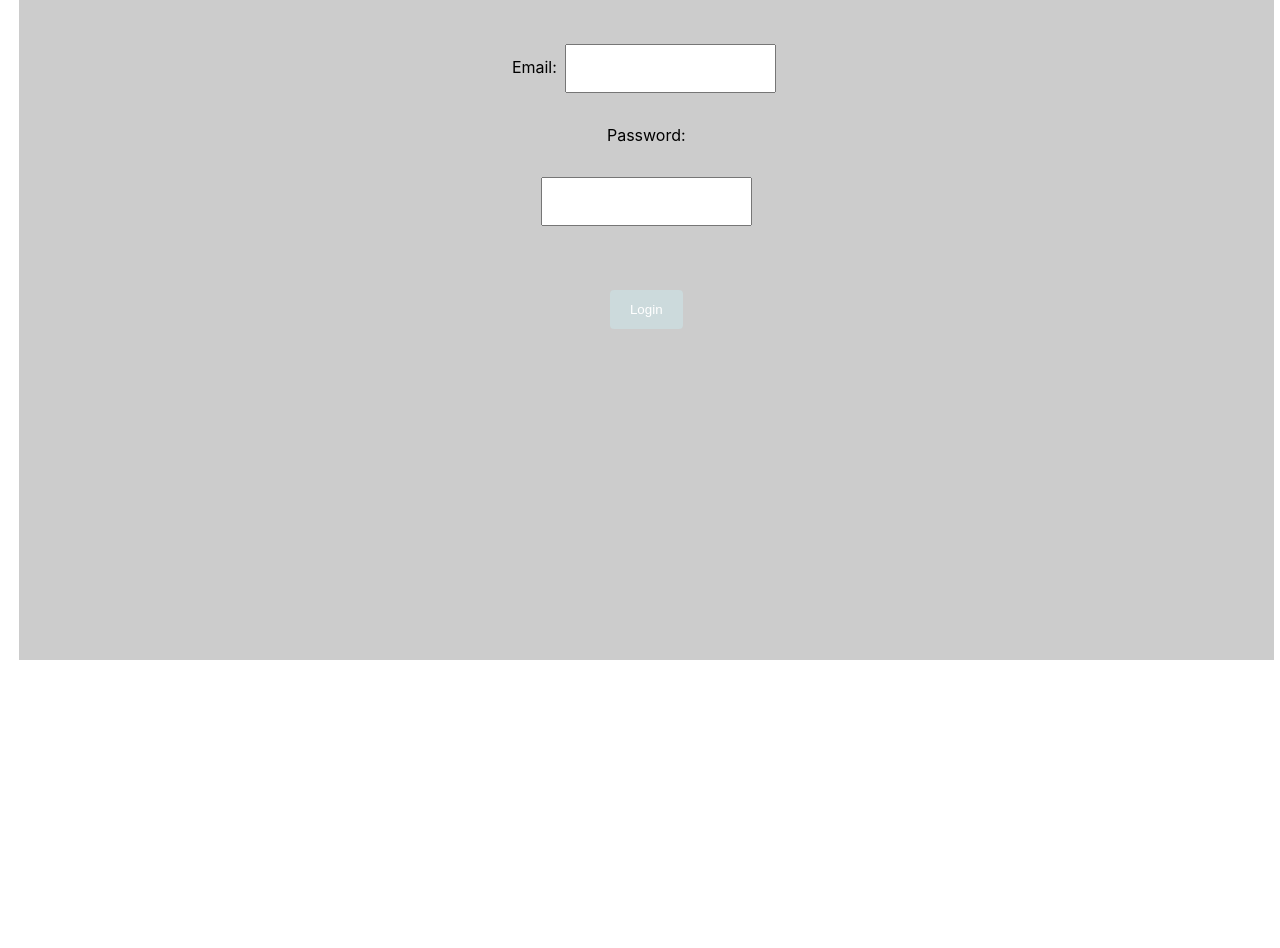
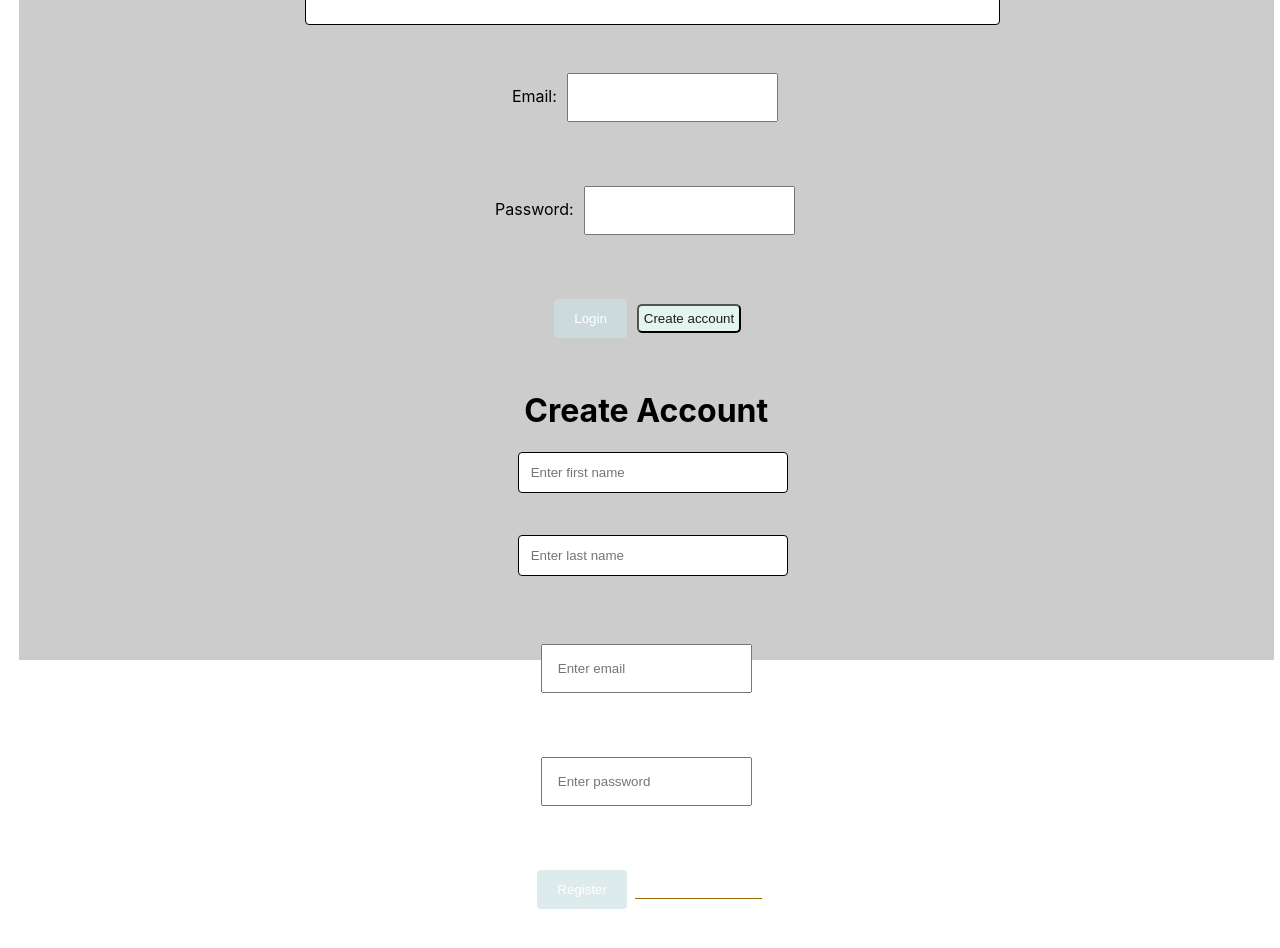
Before and after one commit to Dev-GNM/my-flight, a React (Create React App) app in the folder myflight-client/: page / in a window 1280 px wide. Shown: the part 140-1088 px from the top of the page. Before the commit the page ends 800 px from the top, so only its background shows below. Built offline with nearby package versions, Linux system fonts and the light colour scheme.

Commit message:
added registration form

```diff
--- a/myflight-client/src/App.js
+++ b/myflight-client/src/App.js
@@ -1,6 +1,7 @@
 import './App.css';
 import React, { useState } from 'react';
 import LoginForm from './components/LoginForm';
+import RegisterForm from './components/RegisterForm';
 // import Nav from './components/Nav'
 // import Slider from './components/Slider'
 // import Airlines from './components/Airlines'
@@ -45,6 +46,7 @@ function App() {
            ): (
             <LoginForm Login={Login} error={error}/>
       )}
+      <RegisterForm />
     </div>
   );
 }
--- a/myflight-client/src/components/LoginForm.js
+++ b/myflight-client/src/components/LoginForm.js
@@ -14,11 +14,11 @@ import React, { useState } from 'react'
   return (
    <form onSubmit={submitHandler}>
     <div clasName="form-inner">
-      <h2>Login</h2>
+        <div><h2>WE HACK THE SYSTEM, YOU GET THE FLIGHT OF YOUR LIFE</h2></div>
       {(error !="") ? ( <div className="error">{error}</div> ) :""}
       <div className="form-group">
         <label htmlfor="name">Full Name:</label>
-        <input type="text" name="name" id="name" onChange={e => setDetails({...details, name: e.target.value})} value={details.name} />
+        <input type="text" name="name" id="name" onChange={e => setDetails({...details, name: e.target.value})} value={details.name} required/>
       </div>
       <div className="form-group">
         <label htmlfor="email">Email:</label>
@@ -29,6 +29,7 @@ import React, { useState } from 'react'
         <input type="password" name="password" id="password" onChange={e => setDetails({...details, password: e.target.value})} value={details.password}/>
       </div>
       <input type="submit" value="Login" />
+      <button>Create account</button>
     </div>
    </form>
   )
--- /dev/null
+++ b/myflight-client/src/components/RegisterForm.js
@@ -0,0 +1,83 @@
+import React, { useState } from "react";
+function RegisterForm({ onLogin }) {
+  // const [user, setUser] = useState("");
+  const [first, setFirst] = useState("");
+  const [last, setLast] = useState("");
+  const [email, setEmail] = useState("");
+  const [password, setPassword] = useState("");
+
+  const handleSubmit = (e) => {
+    e.preventDefault();
+    fetch("/users", {
+      method: "POST",
+      headers: {
+        "Content-Type": "application/json",
+      },
+      body: JSON.stringify({ first, last, email, password }),
+    })
+      .then((response) => {
+        if (response.ok) {
+          response.json().then(onLogin());
+          console.log(response);
+        } else {
+          response.json().then(console.log);
+        }
+      })
+      .then((response) => response.json())
+      .then((data) => console.log(data))
+      .catch((err) => console.error(err));
+  }
+  return (
+    <div>
+      <h1 className="text-info text-center">Create Account</h1>
+      <form onSubmit={handleSubmit}>
+        <input
+          className="form-control"
+          name="fname"
+          placeholder="Enter first name"
+          type="text"
+          value={first}
+          onChange={(e) => setFirst(e.target.value)}
+        />
+        <br />
+        <input
+          className="form-control"
+          name="lname"
+          placeholder="Enter last name"
+          type="text"
+          value={last}
+          onChange={(e) => setLast(e.target.value)}
+        />
+        <br/>
+        <input
+          className="form-control"
+          name="email"
+          placeholder="Enter email"
+          type="email"
+          value={email}
+          onChange={(e) => setEmail(e.target.value)}
+        />
+        <br />
+        <input
+          className="form-control"
+          name="password"
+          placeholder="Enter password"
+          type="password"
+          value={password}
+          onChange={(e) => setPassword(e.target.value)}
+        />
+        <br />
+        <input
+          className="btn btn-outline-info"
+          name="btn_login"
+          value="Register"
+          type="submit"
+        />
+        <a className="btn btn-link" href="/login">
+          Have an account? Login
+        </a>
+      </form>
+    </div>
+  );
+}
+export default RegisterForm;
--- a/myflight-client/src/index.css
+++ b/myflight-client/src/index.css
@@ -1,11 +1,12 @@
 *{
   margin-left: 0.5%;
   margin-right: 0.5%;
+  box-sizing: border-box;
 }
 
 .App{
   width: 100%;
-  min-height: 100vh;
+  height: 100vh;
   background-size: cover;
   background-position: center;
   display: flex;
@@ -28,6 +29,8 @@ code {
   font-family: source-code-pro, Menlo, Monaco, Consolas, 'Courier New',
     monospace;
 }
+
+
 
 /* Navbar */
 
```
